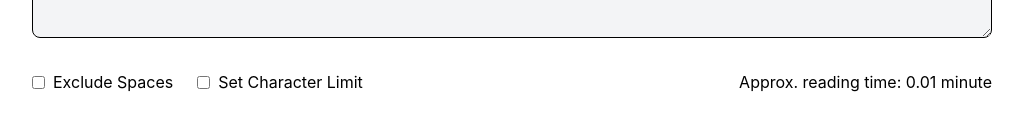
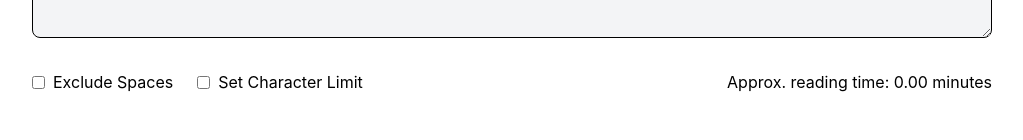
Before and after one commit to jzzmiiinn/character-counter, a React (Vite) app: page / in a window 1280 px wide. Shown: the part 394-534 px from the top of the page, without its empty margins (128-1151 px from the left). Built offline with nearby package versions, Linux system fonts and the light colour scheme.

Commit message:
Added the reading time functionality

```diff
--- a/src/components/ReadingTime.tsx
+++ b/src/components/ReadingTime.tsx
@@ -1,3 +1,13 @@
+import { useCounterStore } from "../store/counterStore";
+import { calculateReadingTime } from "../utils/textAnalyzer";
+
 export const ReadingTime = () => {
-  return <p className="text-black">Approx. reading time: 0.01 minute</p>;
+  const text = useCounterStore((state) => state.text);
+  const time = calculateReadingTime(text);
+  return (
+    <p className="text-black">
+      Approx. reading time: {time.toFixed(2)}{" "}
+      {time === 1 ? "minute" : "minutes"}
+    </p>
+  );
 };
--- a/src/utils/textAnalyzer.ts
+++ b/src/utils/textAnalyzer.ts
@@ -8,6 +8,15 @@ export const countSentences = (text: string): number => {
   const sentences = text
     .trim()
     .split(/[.!?]+/)
+    .map((sentence) => sentence.trim())
     .filter(Boolean);
+
   return sentences.length;
 };
+
+export const calculateReadingTime = (text: string): number => {
+  const wordsCount = countWords(text);
+  const wordsPerMinute = 200;
+
+  return wordsCount / wordsPerMinute;
+};
```
